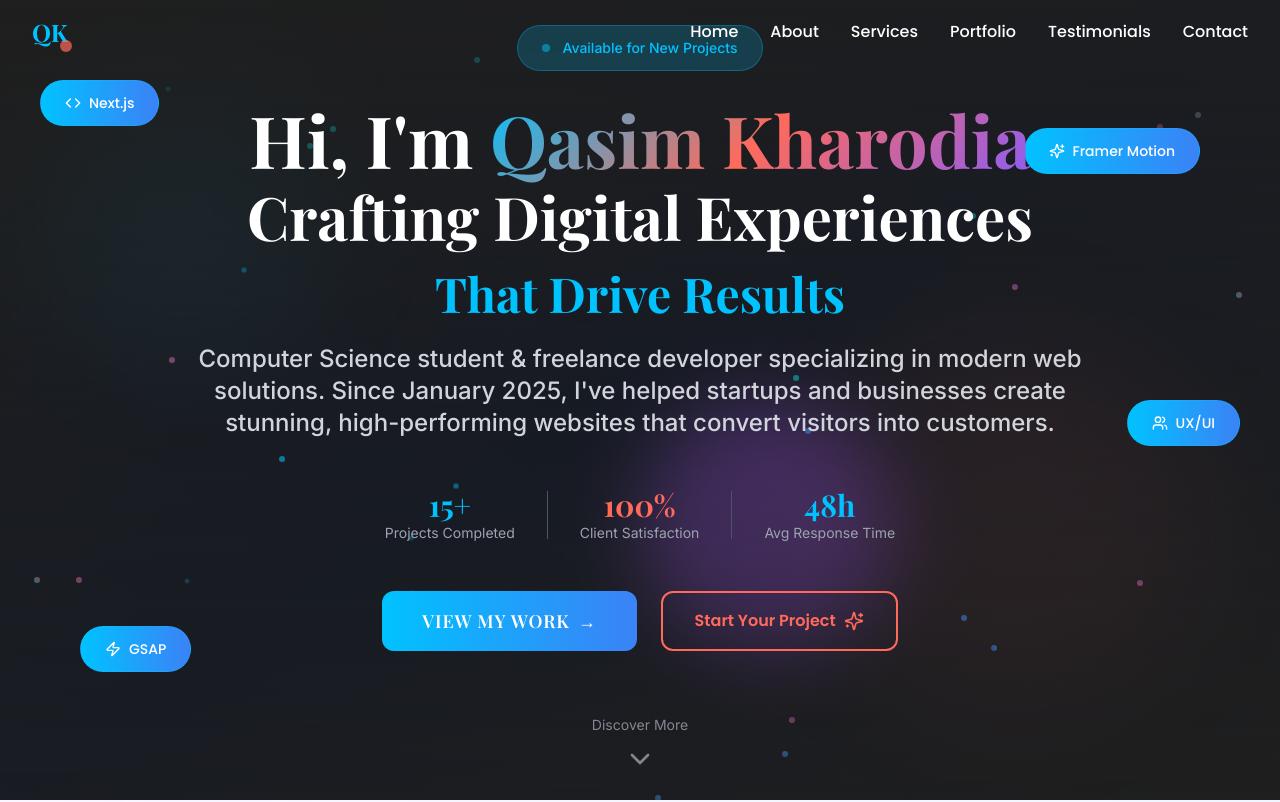
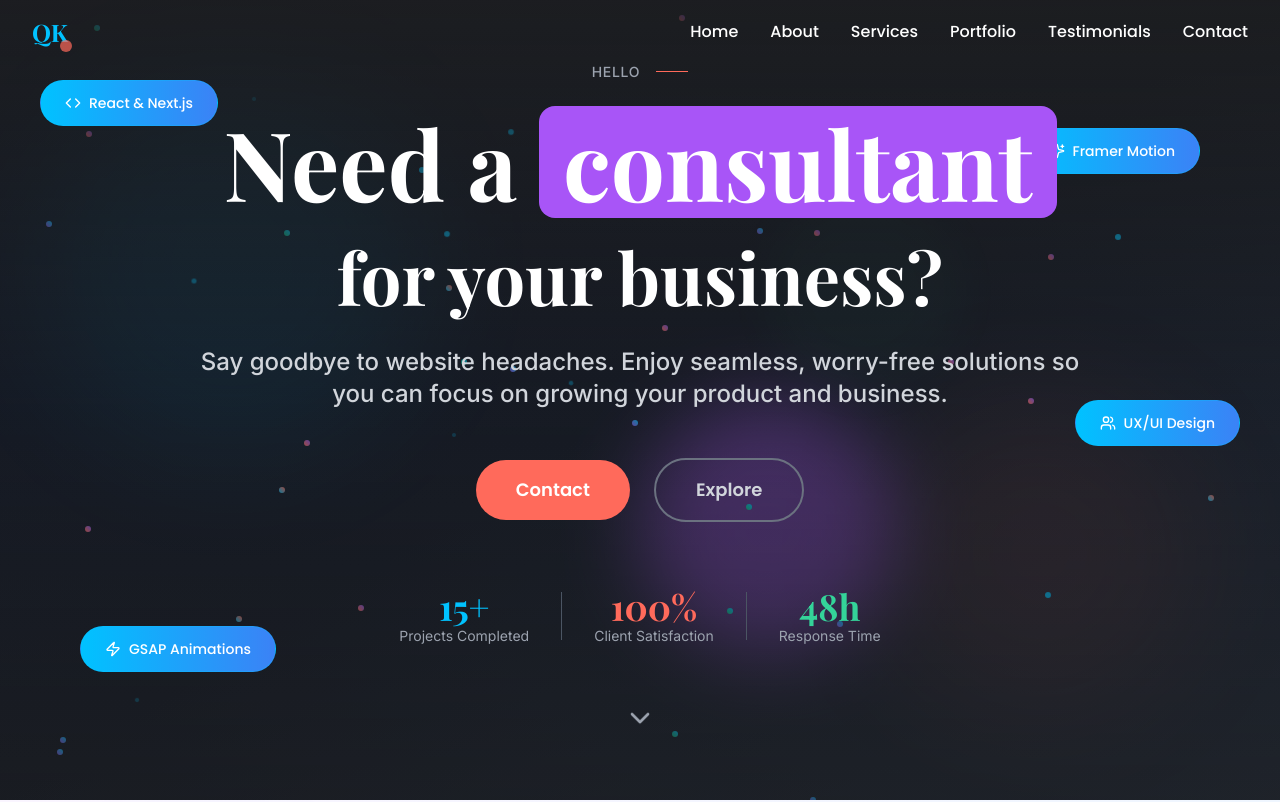
Before and after one commit to Qasim21569/qasim-portfolio, a React (Vite) app: page / in a window 1280 px wide. Shown: the top 802 px of the page. Built offline with nearby package versions, Linux system fonts and the light colour scheme.

Commit message:
Refactor landing page design
Implement landing page design changes based on user's request, including text effects and visual enhancements.

```diff
--- a/src/components/Hero.tsx
+++ b/src/components/Hero.tsx
@@ -1,8 +1,31 @@
 
-import React from 'react';
+import React, { useState, useEffect } from 'react';
 import { ChevronDown, Code, Sparkles, Zap, Users } from 'lucide-react';
 
 const Hero = () => {
+  const [currentWordIndex, setCurrentWordIndex] = useState(0);
+  const [isVisible, setIsVisible] = useState(true);
+
+  const rotatingWords = [
+    { text: "website", color: "bg-warm-coral" },
+    { text: "design", color: "bg-vivid-cyan" },
+    { text: "consultant", color: "bg-purple-500" },
+    { text: "developer", color: "bg-emerald-500" },
+    { text: "solution", color: "bg-pink-500" }
+  ];
+
+  useEffect(() => {
+    const interval = setInterval(() => {
+      setIsVisible(false);
+      setTimeout(() => {
+        setCurrentWordIndex((prev) => (prev + 1) % rotatingWords.length);
+        setIsVisible(true);
+      }, 300);
+    }, 2500);
+
+    return () => clearInterval(interval);
+  }, []);
+
   const scrollToPortfolio = () => {
     const element = document.querySelector('#portfolio');
     if (element) {
@@ -18,10 +41,10 @@ const Hero = () => {
   };
 
   return (
-    <section id="home" className="relative min-h-screen flex items-center justify-center overflow-hidden bg-gradient-to-br from-deep-charcoal via-gray-900 to-deep-charcoal">
+    <section id="home" className="relative min-h-screen flex items-center justify-center overflow-hidden bg-gradient-to-br from-slate-900 via-gray-900 to-slate-800">
       {/* Enhanced Animated Background */}
       <div className="particles-bg">
-        {[...Array(20)].map((_, i) => (
+        {[...Array(30)].map((_, i) => (
           <div
             key={i}
             className="particle"
@@ -37,9 +60,10 @@ const Hero = () => {
 
       {/* Dynamic Background Shapes */}
       <div className="absolute inset-0 overflow-hidden">
-        <div className="absolute top-20 left-10 w-72 h-72 bg-vivid-cyan opacity-10 rounded-full blur-3xl animate-float"></div>
-        <div className="absolute bottom-20 right-20 w-96 h-96 bg-warm-coral opacity-10 rounded-full blur-3xl animate-float" style={{animationDelay: '3s'}}></div>
-        <div className="absolute top-1/2 left-1/2 w-64 h-64 bg-purple-500 opacity-5 rounded-full blur-2xl animate-pulse"></div>
+        <div className="absolute top-20 left-10 w-96 h-96 bg-vivid-cyan opacity-10 rounded-full blur-3xl animate-float"></div>
+        <div className="absolute bottom-20 right-20 w-80 h-80 bg-warm-coral opacity-10 rounded-full blur-3xl animate-float" style={{animationDelay: '3s'}}></div>
+        <div className="absolute top-1/2 left-1/2 w-64 h-64 bg-purple-500 opacity-8 rounded-full blur-2xl animate-pulse"></div>
+        <div className="absolute top-1/4 right-1/4 w-48 h-48 bg-emerald-400 opacity-5 rounded-full blur-xl animate-float" style={{animationDelay: '1.5s'}}></div>
       </div>
 
       {/* Hero Overlay */}
@@ -49,7 +73,7 @@ const Hero = () => {
       <div className="absolute top-20 left-10 animate-float z-20 hidden lg:block">
         <div className="skill-tag-enhanced">
           <Code className="w-4 h-4 mr-2" />
-          Next.js
+          React & Next.js
         </div>
       </div>
       <div className="absolute top-32 right-20 animate-float z-20 hidden lg:block" style={{animationDelay: '1s'}}>
@@ -61,83 +85,84 @@ const Hero = () => {
       <div className="absolute bottom-32 left-20 animate-float z-20 hidden lg:block" style={{animationDelay: '2s'}}>
         <div className="skill-tag-enhanced">
           <Zap className="w-4 h-4 mr-2" />
-          GSAP
+          GSAP Animations
         </div>
       </div>
       <div className="absolute top-1/2 right-10 animate-float z-20 hidden lg:block" style={{animationDelay: '1.5s'}}>
         <div className="skill-tag-enhanced">
           <Users className="w-4 h-4 mr-2" />
-          UX/UI
+          UX/UI Design
         </div>
       </div>
 
       {/* Main Content */}
       <div className="relative z-20 text-center px-4 sm:px-6 lg:px-8 max-w-6xl mx-auto">
-        {/* Animated Badge */}
-        <div className="inline-flex items-center bg-vivid-cyan bg-opacity-20 backdrop-blur-sm border border-vivid-cyan border-opacity-30 rounded-full px-6 py-3 mb-8 animate-fade-in-up">
-          <div className="w-2 h-2 bg-vivid-cyan rounded-full animate-pulse mr-3"></div>
-          <span className="font-inter text-sm font-medium text-vivid-cyan">Available for New Projects</span>
+        {/* Small greeting */}
+        <div className="inline-flex items-center mb-6 animate-fade-in-up">
+          <span className="font-inter text-sm font-medium text-gray-400 uppercase tracking-wider">HELLO</span>
+          <div className="w-8 h-px bg-warm-coral ml-4"></div>
         </div>
 
-        <h1 className="font-playfair font-bold text-4xl md:text-6xl lg:text-7xl text-pure-white mb-6 leading-tight animate-fade-in-up" style={{animationDelay: '0.2s'}}>
-          Hi, I'm <span className="text-gradient">Qasim Kharodia</span>
+        {/* Dynamic Headline */}
+        <h1 className="font-playfair font-bold text-5xl md:text-7xl lg:text-8xl text-pure-white mb-8 leading-tight animate-fade-in-up" style={{animationDelay: '0.2s'}}>
+          Need a{' '}
+          <span className="relative inline-block">
+            <span
+              className={`inline-block px-6 py-2 rounded-2xl text-white font-bold transition-all duration-300 ${
+                isVisible ? 'opacity-100 scale-100' : 'opacity-0 scale-95'
+              } ${rotatingWords[currentWordIndex].color}`}
+            >
+              {rotatingWords[currentWordIndex].text}
+            </span>
+          </span>
           <br />
-          <span className="text-3xl md:text-5xl lg:text-6xl">Crafting Digital Experiences</span>
-          <br />
-          <span className="text-2xl md:text-4xl lg:text-5xl text-vivid-cyan">That Drive Results</span>
+          <span className="text-4xl md:text-6xl lg:text-7xl">for your business?</span>
         </h1>
 
-        <p className="font-inter font-medium text-lg md:text-xl lg:text-2xl text-gray-300 mb-12 max-w-4xl mx-auto leading-relaxed animate-fade-in-up" style={{animationDelay: '0.4s'}}>
-          Computer Science student & freelance developer specializing in modern web solutions.
-          Since January 2025, I've helped startups and businesses create stunning, high-performing websites
-          that convert visitors into customers.
+        <p className="font-inter font-medium text-xl md:text-2xl lg:text-2xl text-gray-300 mb-12 max-w-4xl mx-auto leading-relaxed animate-fade-in-up" style={{animationDelay: '0.4s'}}>
+          Say goodbye to website headaches. Enjoy seamless, worry-free solutions
+          so you can focus on growing your product and business.
         </p>
 
+        {/* Enhanced CTA Buttons */}
+        <div className="flex flex-col sm:flex-row gap-6 justify-center items-center mb-16 animate-fade-in-up" style={{animationDelay: '0.6s'}}>
+          <button
+            onClick={scrollToContact}
+            className="group relative overflow-hidden bg-warm-coral hover:bg-opacity-90 text-white font-poppins font-semibold text-lg px-10 py-4 rounded-full transition-all duration-300 hover:shadow-2xl hover:-translate-y-1 hover:scale-105"
+          >
+            <span className="relative z-10">Contact</span>
+            <div className="absolute inset-0 bg-gradient-to-r from-warm-coral to-pink-500 opacity-0 group-hover:opacity-100 transition-opacity duration-300"></div>
+          </button>
+
+          <button
+            onClick={scrollToPortfolio}
+            className="group relative overflow-hidden border-2 border-gray-500 text-gray-300 hover:border-vivid-cyan hover:text-vivid-cyan font-poppins font-semibold text-lg px-10 py-4 rounded-full transition-all duration-300 hover:shadow-lg hover:-translate-y-1"
+          >
+            <span className="relative z-10">Explore</span>
+          </button>
+        </div>
+
         {/* Enhanced Stats */}
-        <div className="flex flex-col sm:flex-row justify-center items-center gap-8 mb-12 animate-fade-in-up" style={{animationDelay: '0.6s'}}>
+        <div className="flex flex-col sm:flex-row justify-center items-center gap-8 mb-16 animate-fade-in-up" style={{animationDelay: '0.8s'}}>
           <div className="text-center">
-            <div className="text-3xl font-playfair font-bold text-vivid-cyan">15+</div>
+            <div className="text-4xl font-playfair font-bold text-vivid-cyan">15+</div>
             <div className="text-sm font-inter text-gray-400">Projects Completed</div>
           </div>
           <div className="hidden sm:block w-px h-12 bg-gray-600"></div>
           <div className="text-center">
-            <div className="text-3xl font-playfair font-bold text-warm-coral">100%</div>
+            <div className="text-4xl font-playfair font-bold text-warm-coral">100%</div>
             <div className="text-sm font-inter text-gray-400">Client Satisfaction</div>
           </div>
           <div className="hidden sm:block w-px h-12 bg-gray-600"></div>
           <div className="text-center">
-            <div className="text-3xl font-playfair font-bold text-vivid-cyan">48h</div>
-            <div className="text-sm font-inter text-gray-400">Avg Response Time</div>
+            <div className="text-4xl font-playfair font-bold text-emerald-400">48h</div>
+            <div className="text-sm font-inter text-gray-400">Response Time</div>
           </div>
         </div>
 
-        {/* Enhanced CTA Buttons */}
-        <div className="flex flex-col sm:flex-row gap-6 justify-center items-center mb-16 animate-fade-in-up" style={{animationDelay: '0.8s'}}>
-          <button
-            onClick={scrollToPortfolio}
-            className="btn-primary-enhanced group relative overflow-hidden"
-          >
-            <span className="relative z-10 flex items-center">
-              View My Work
-              <div className="ml-2 inline-block transition-transform duration-300 group-hover:translate-x-1">→</div>
-            </span>
-          </button>
-
-          <button
-            onClick={scrollToContact}
-            className="btn-secondary-enhanced group relative overflow-hidden"
-          >
-            <span className="relative z-10 flex items-center">
-              Start Your Project
-              <Sparkles className="ml-2 w-5 h-5 transition-transform duration-300 group-hover:rotate-12" />
-            </span>
-          </button>
-        </div>
-
         {/* Enhanced Scroll Indicator */}
-        <div className="animate-pulse-glow" style={{animationDelay: '1s'}}>
+        <div className="animate-bounce" style={{animationDelay: '1s'}}>
           <div className="flex flex-col items-center space-y-2">
-            <span className="font-inter text-sm text-gray-400">Discover More</span>
             <ChevronDown
               size={32}
               className="text-gray-400 cursor-pointer hover:text-vivid-cyan transition-all duration-300 hover:scale-110"
@@ -149,7 +174,7 @@ const Hero = () => {
 
       {/* Enhanced Particle Effects */}
       <div className="absolute inset-0 pointer-events-none">
-        {[...Array(8)].map((_, i) => (
+        {[...Array(12)].map((_, i) => (
           <div
             key={i}
             className="absolute w-1 h-1 bg-vivid-cyan rounded-full animate-twinkle"
```
